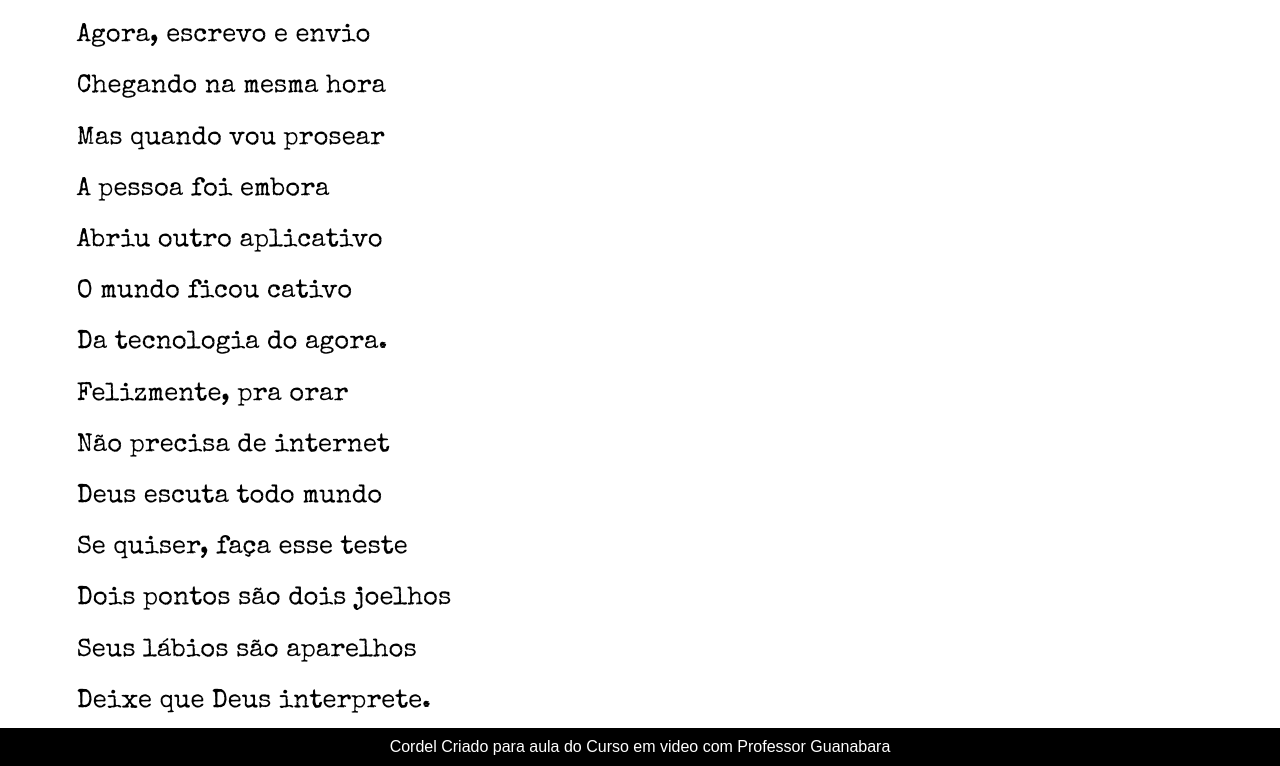
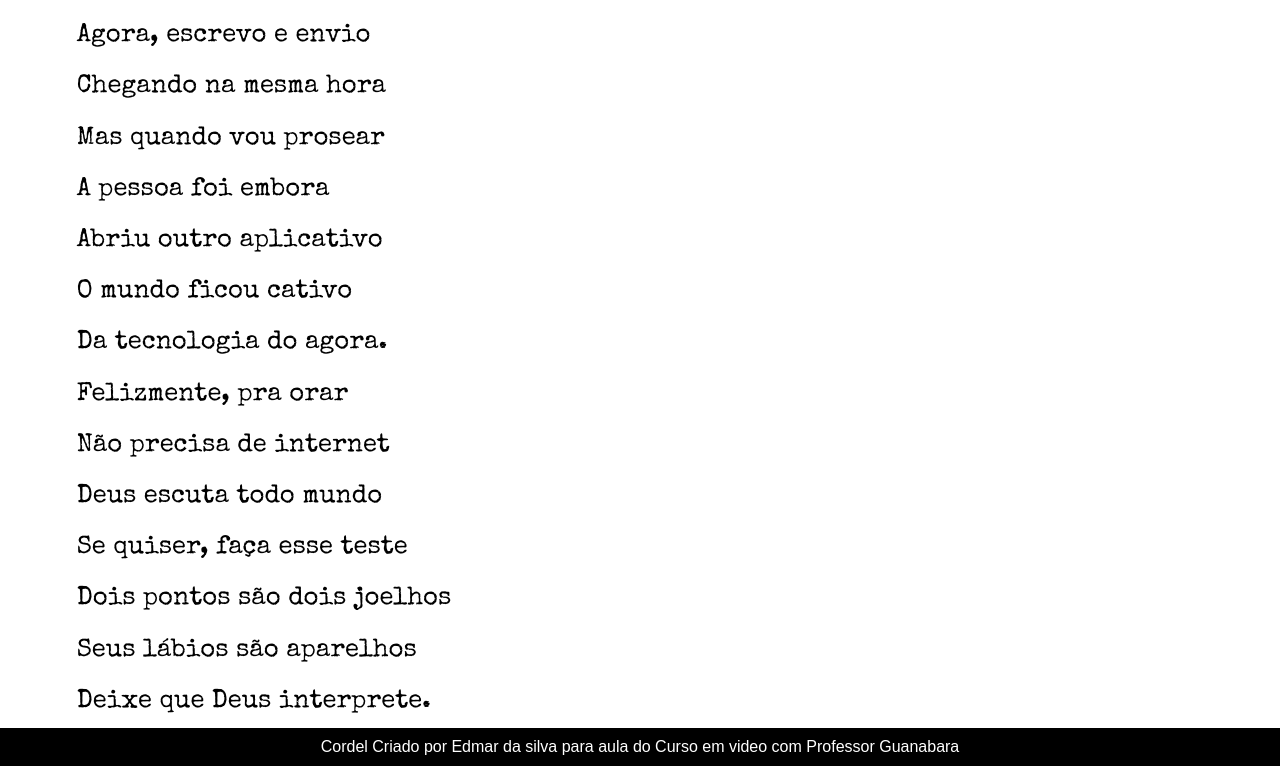
Before and after one commit to EdmarSNeves/Cordel-moderno, a plain HTML site: page index.html in a window 1280 px wide. Shown: the part 2545-3311 px from the top of the page. Drawn offline with Linux system fonts and the light colour scheme.

Commit message:
coloquei meu nome no roda pé

```diff
--- a/index.html
+++ b/index.html
@@ -86,7 +86,7 @@
        </article>
     </main>
     <footer>
-        <p>Cordel Criado para aula do Curso em video com Professor Guanabara</p>
+        <p>Cordel Criado por Edmar da silva para aula do Curso em video com Professor Guanabara</p>
     </footer>
 </body>
 </html>
--- a/style.css
+++ b/style.css
@@ -1,4 +1,5 @@
 @charset "utf-8";
+
 @font-face
  {font-family: Special Elite;
      src: url(fonts/SpecialElite-Regular.ttf) ;}
```
